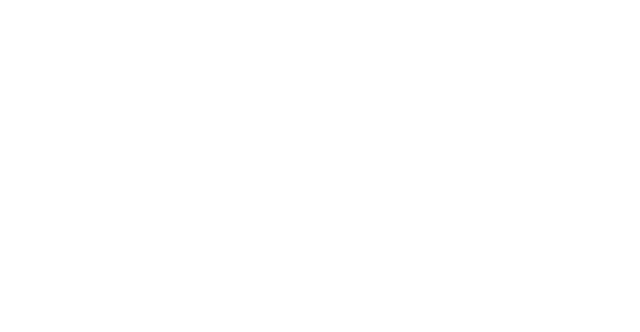
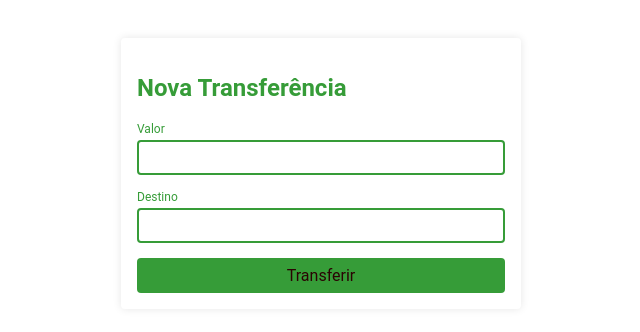
Before and after one commit to RicielleFreitas/angular-alura-1, an Angular app: page / in a window 1280 px wide. Shown: the top 332 px of the page, without its empty margins (319-959 px from the left). Built offline with nearby package versions, Linux system fonts and the light colour scheme.

Commit message:
criação de componente de nova transferência

```diff
--- a/src/app/app.component.html
+++ b/src/app/app.component.html
@@ -1 +1 @@
-<app-nova-transferencia></app-nova-transferencia>
+<app-nova-transferencia>(aoTransferir)="transferir($event)"</app-nova-transferencia>
--- a/src/app/app.component.ts
+++ b/src/app/app.component.ts
@@ -1,4 +1,6 @@
 import { Component } from '@angular/core';
+import { tipoTransferencia } from './interfaces/tipo-transferencia.interface';
+
 
 @Component({
   selector: 'app-root',
@@ -7,4 +9,9 @@
 })
 export class AppComponent {
   title = 'primeiro-angular-alura';
+
+  transferir($event: tipoTransferencia) {
+    console.log($event);
+
+  }
 }
--- a/src/app/app.module.ts
+++ b/src/app/app.module.ts
@@ -9,9 +9,7 @@
 @NgModule({
   declarations: [AppComponent, NovaTransferenciaComponent],
 
-  imports: [BrowserModule,
-     AppRoutingModule,
-    FormsModule],
+  imports: [BrowserModule, AppRoutingModule, FormsModule],
 
   providers: [],
   bootstrap: [AppComponent],
--- /dev/null
+++ b/src/app/interfaces/tipo-transferencia.interface.ts
@@ -0,0 +1,4 @@
+export interface tipoTransferencia {
+  valor: number;
+  destino: number;
+}
--- a/src/app/nova-tranferencia/nova-transferencia.component.ts
+++ b/src/app/nova-tranferencia/nova-transferencia.component.ts
@@ -1,15 +1,26 @@
-import { Component } from '@angular/core';
+
+import { Component, Output,EventEmitter } from '@angular/core';
+import { tipoTransferencia } from '../interfaces/tipo-transferencia.interface';
+
 
 @Component({
   selector: 'app-nova-transferencia',
   templateUrl: './nova-transferencia.html',
   styleUrls: ['./nova-transferencia.component.scss'],
 })
+
 export class NovaTransferenciaComponent {
+  @Output() aoTransferir = new EventEmitter<tipoTransferencia>();
 
-  public text = 'cu de cana';
+  valor!: number;
+  destino!: number;
+
+  constructor() {}
+
 
   Transferir() {
     console.log('Solicitada nova Transferência');
+    const valorEmitir: tipoTransferencia = {valor: this.valor, destino:this.destino}
+    this.aoTransferir.emit(valorEmitir);
   }
 }
--- a/src/app/nova-tranferencia/nova-transferencia.html
+++ b/src/app/nova-tranferencia/nova-transferencia.html
@@ -4,12 +4,12 @@
 
     <div class="form-field">
       <label class="form-field__label" for="valor">Valor</label>
-      <input class="form-field__input" id="valor" type="text" [(ngModel)]="" />
+      <input class="form-field__input" id="valor" type="text" [(ngModel)]="valor" name="valor" />
     </div>
 
     <div class="form-field">
       <label class="form-field__label" for="destino">Destino</label>
-      <input class="form-field__input" id="destino" type="text" />
+      <input class="form-field__input" id="destino" type="text" [(ngModel)]="destino" name="destino"/>
     </div>
 
     <div class="botao-wrapper">
```
